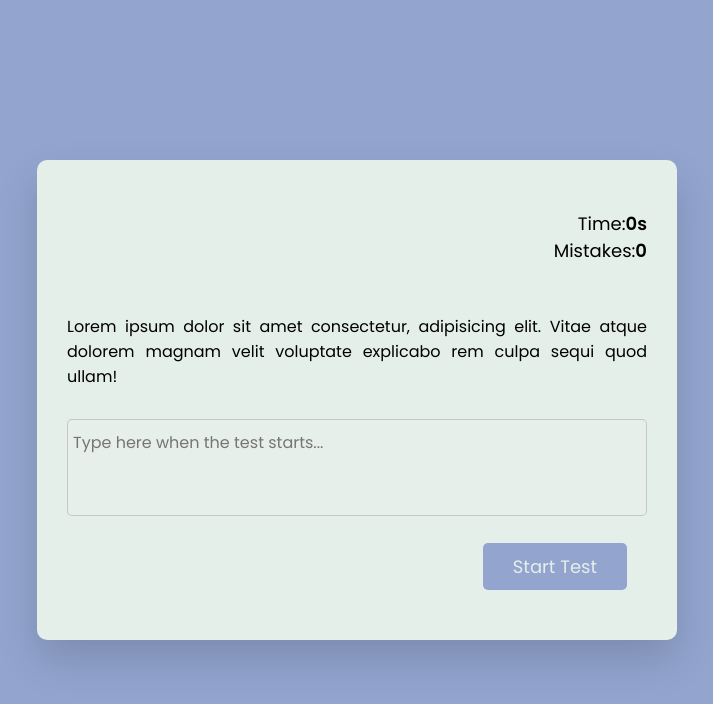
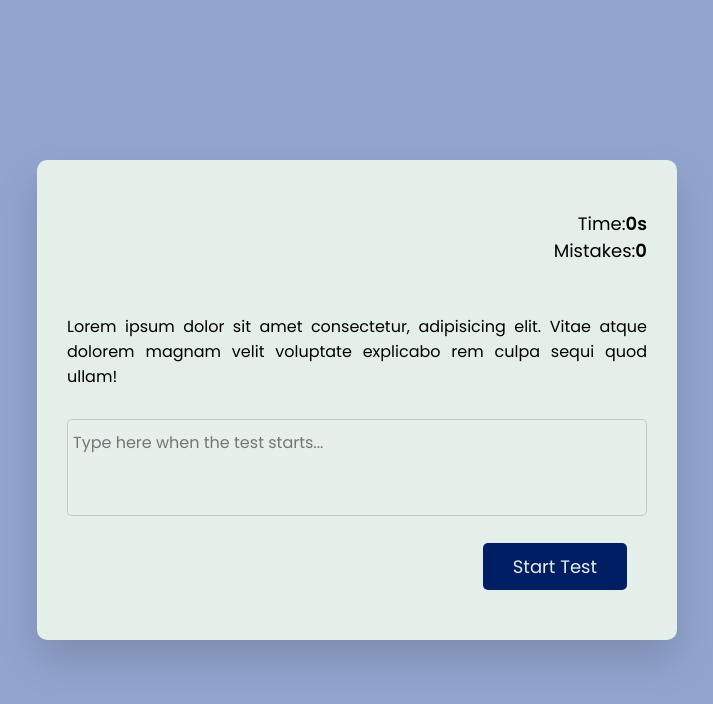
Before and after one commit to mmk4-81/Typing-Test, a plain HTML site: page index.html in a window 1280 px wide. Shown: the whole page, without its empty margins (283-996 px from the left). Drawn offline with Linux system fonts and the light colour scheme.

Commit message:
change color button

```diff
--- a/style.css
+++ b/style.css
@@ -48,7 +48,7 @@ button{
     float: right;
     margin-top: 20px;
     margin-right: 20px;
-    background-color: #93a5cf;
+    background-color: #001e64;
     color: #e4efe9;
     border: none;
     padding: 10px 30px;
```
